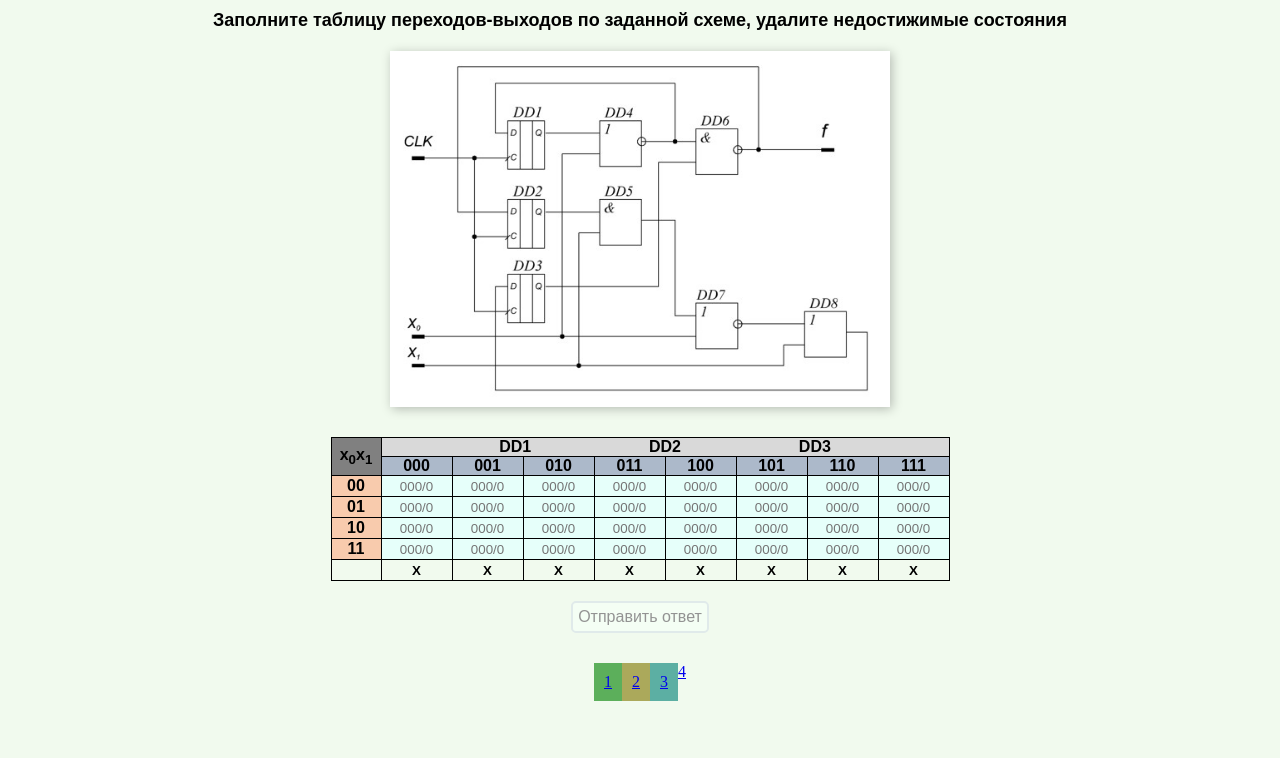
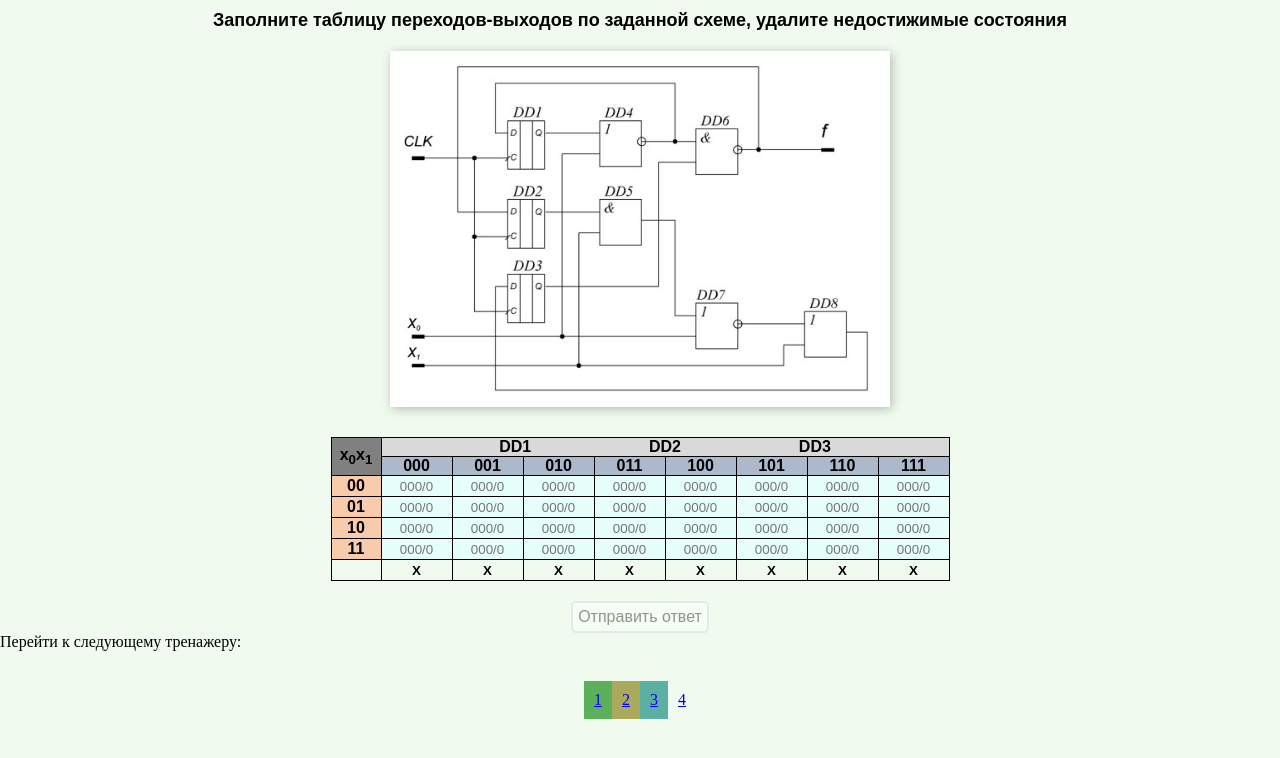
Before and after one commit to KemtaTam/Filling-the-table-according-to-the-scheme, a plain HTML site: page index.html in a window 1280 px wide. Drawn offline with nearby package versions, Linux system fonts and the light colour scheme.

Commit message:
Update index.html

```diff
--- a/index.html
+++ b/index.html
@@ -98,6 +98,7 @@
 		</div>
 	</form>
 
+	<div class="next_sim">Перейти к следующему тренажеру:</div>
 	<div class="links">
 		<a href="https://kemtatam.github.io/Filling-in-the-transition-exit-table"
 			class="link" id="l1" title="Заполнение таблицы по графу">1</a>
@@ -106,7 +107,7 @@
 		<a href="https://kemtatam.github.io/Filling-the-table-according-to-the-scheme"
 			class="link" id="l3" title="Заполнение таблицы по схеме">3</a>
 		<a href="https://kemtatam.github.io/Specifying-a-function-according-to-the-diagram"
-			class="l1" id="l4" title="Указание значения функции по схеме">4</a>
+			class="link" id="l4" title="Указание значения функции по схеме">4</a>
 	</div>
 
 	<script src="script.js"></script>
```
